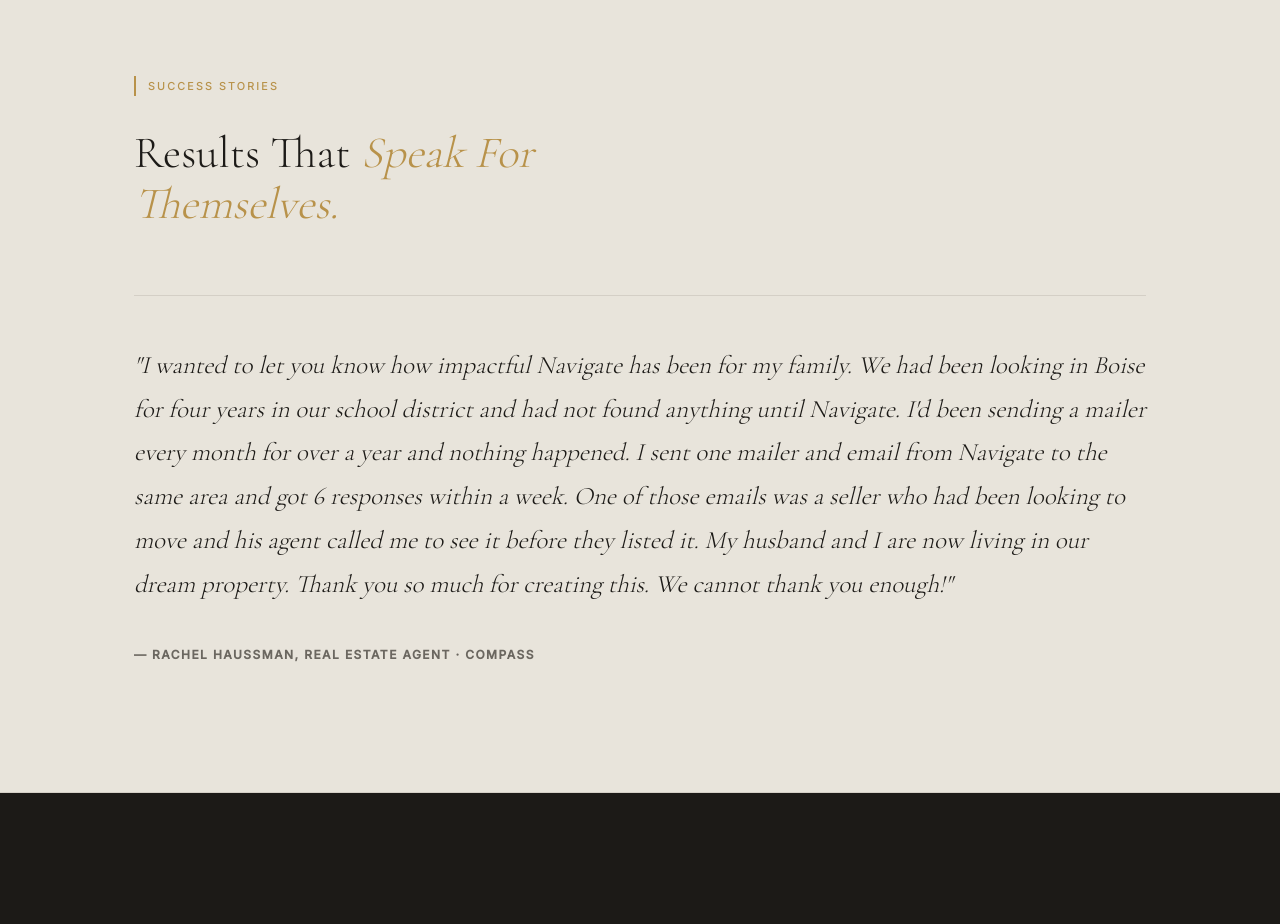
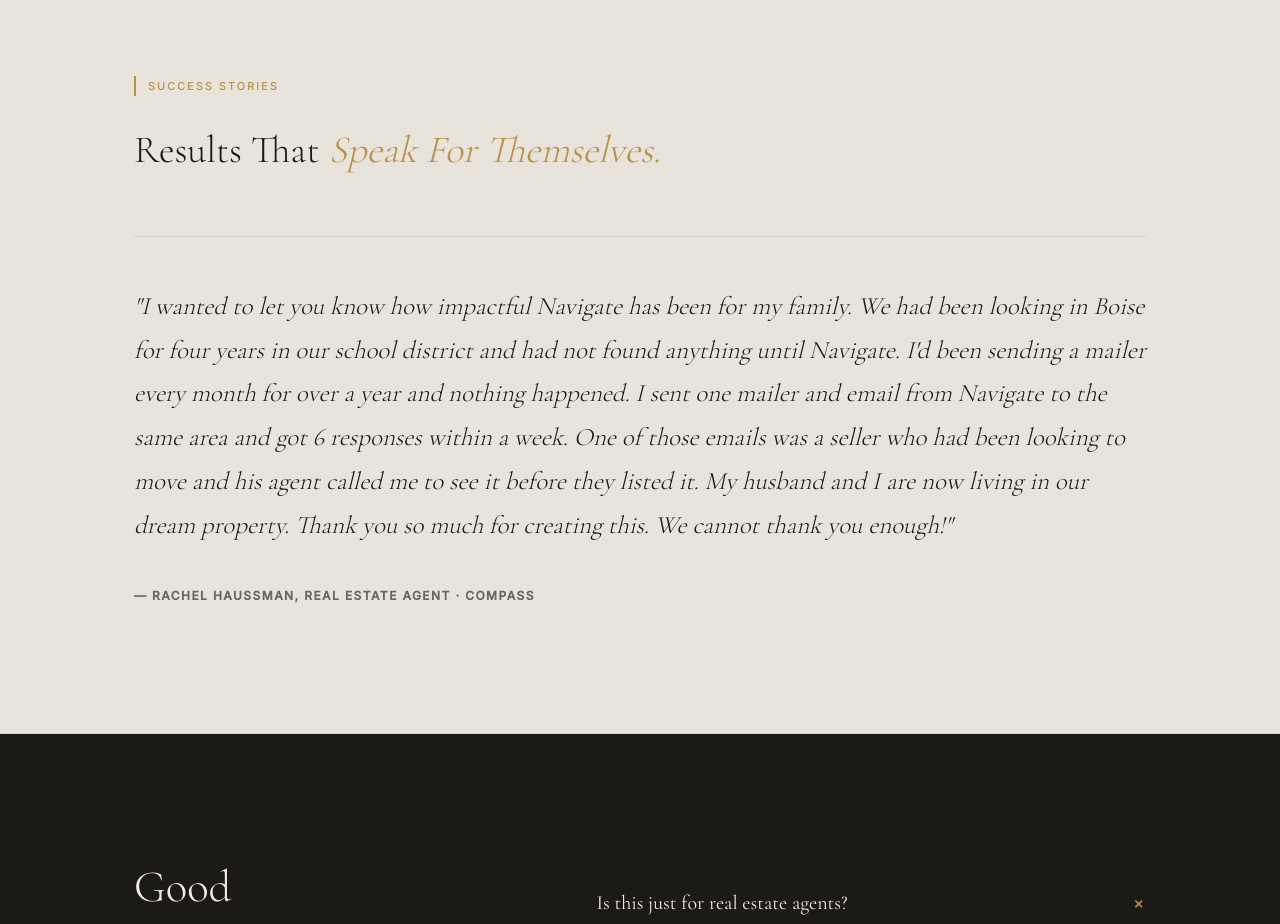
Before and after one commit to letsnavigatebmw/aperture-hospitality, a Next.js app: page /data-intelligence in a window 1280 px wide. Shown: the part 4660-5584 px from the top of the page. Built offline with nearby package versions, Linux system fonts and the light colour scheme.

Commit message:
Fit 'Results That Speak For Themselves' on one line: Reduce font size and remove width constraint

```diff
--- a/app/data-intelligence/page.tsx
+++ b/app/data-intelligence/page.tsx
@@ -384,7 +384,7 @@ export default function DataIntelligencePage() {
               <div style={{ width: '2px', height: '1.25rem', background: '#B8924A' }}></div>
               Success Stories
             </div>
-            <h2 style={{ fontFamily: "'Cormorant Garamond', Georgia, serif", fontSize: 'clamp(2.25rem, 3.5vw, 3.25rem)', fontWeight: 300, lineHeight: 1.15, maxWidth: '28ch' }}>
+            <h2 style={{ fontFamily: "'Cormorant Garamond', Georgia, serif", fontSize: 'clamp(1.75rem, 3vw, 2.5rem)', fontWeight: 300, lineHeight: 1.15 }}>
               Results That <em style={{ fontStyle: 'italic', color: '#B8924A' }}>Speak For Themselves.</em>
             </h2>
           </div>
```
